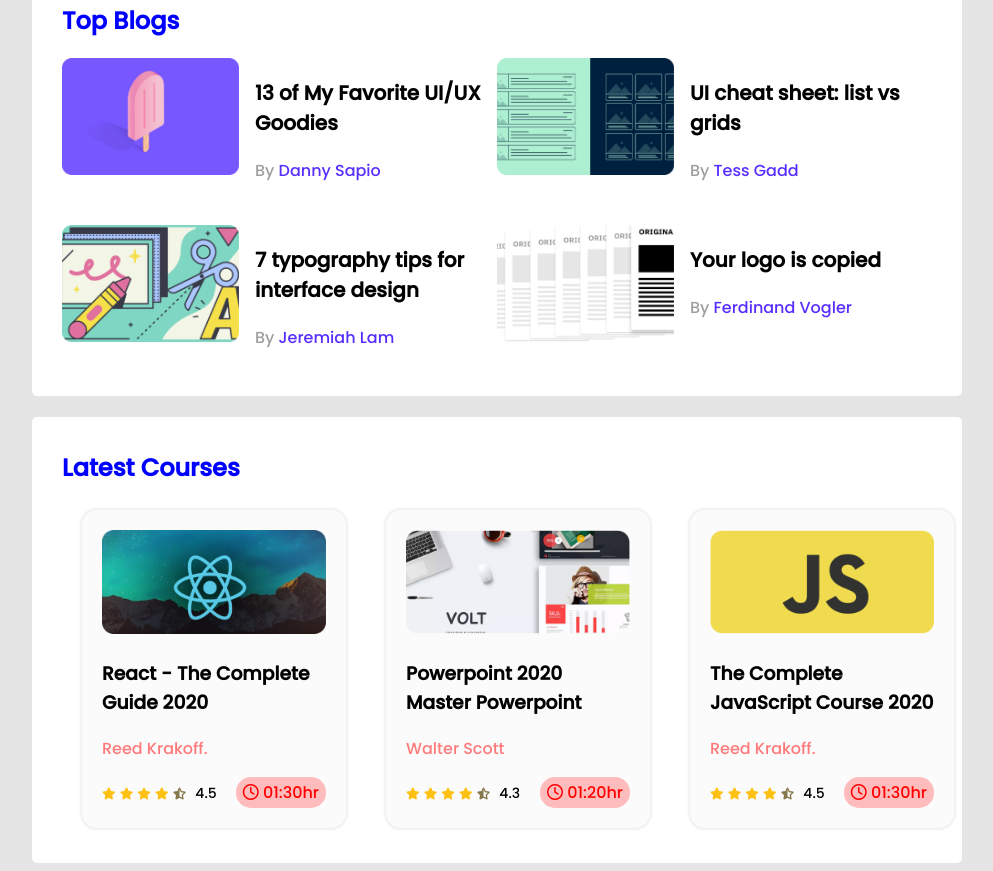
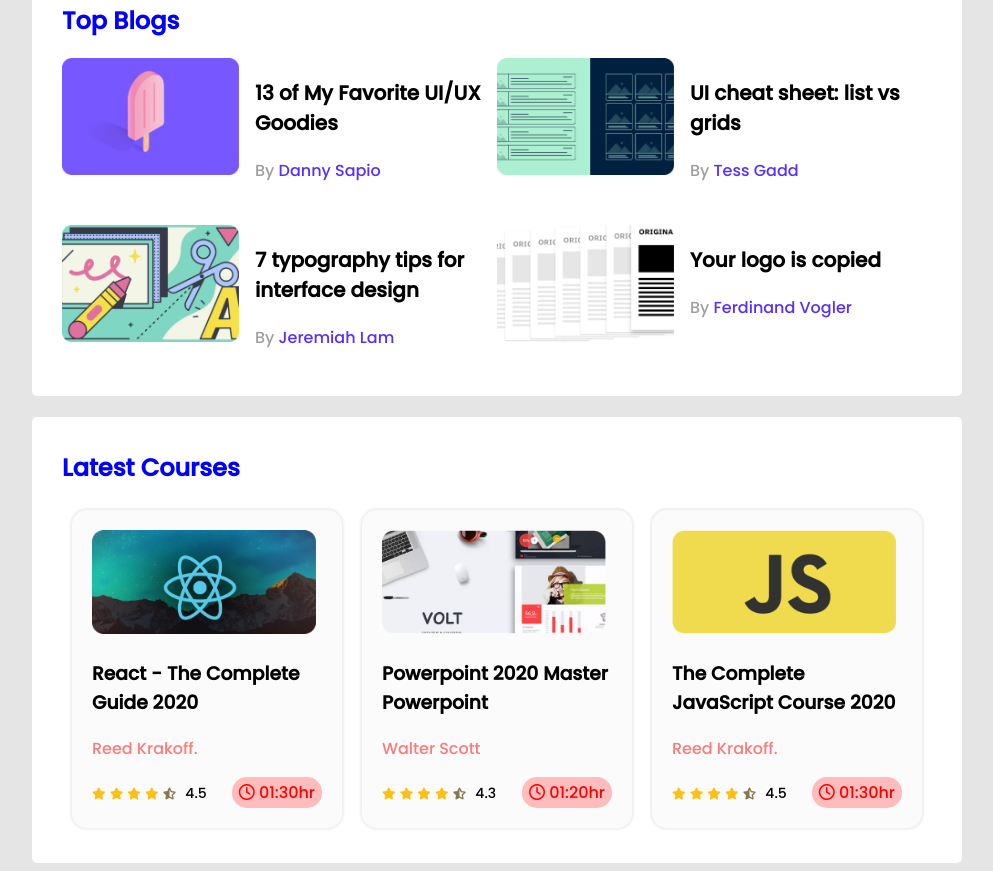
Before and after one commit to Mahbub1996/leader-board-css3, a plain HTML site: page index.html in a window 1280 px wide. Shown: the part 329-1200 px from the top of the page, without its empty margins (143-1136 px from the left). Drawn offline with Linux system fonts and the light colour scheme.

Commit message:
new added

```diff
--- a/styles/style.css
+++ b/styles/style.css
@@ -102,7 +102,7 @@ hr{
 
 .course{
     border-radius: 15px;
-    margin:5px 20px;
+    margin: 5px 10px;
     padding:20px 20px;
     background-color: rgb(251, 251, 251);
     box-shadow: 0px 0px 2px 2px rgb(240, 240, 240);
```
